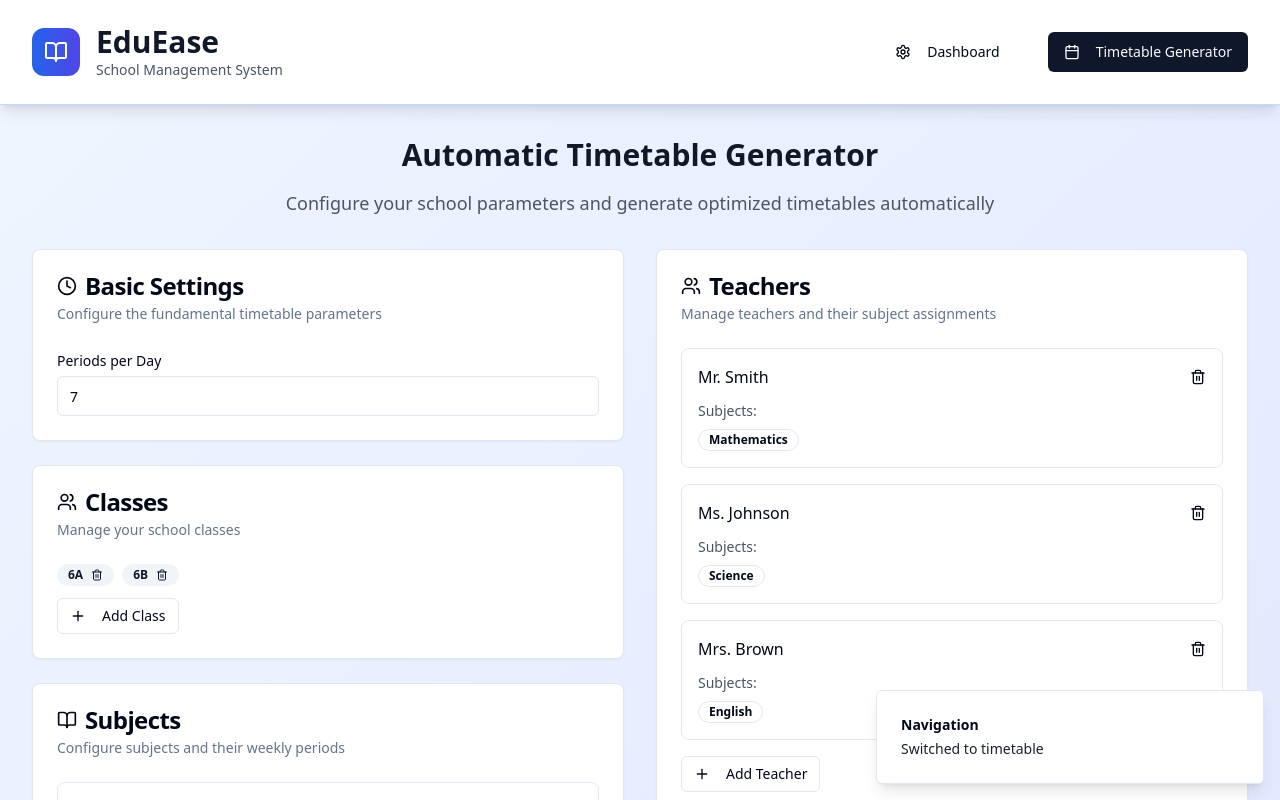
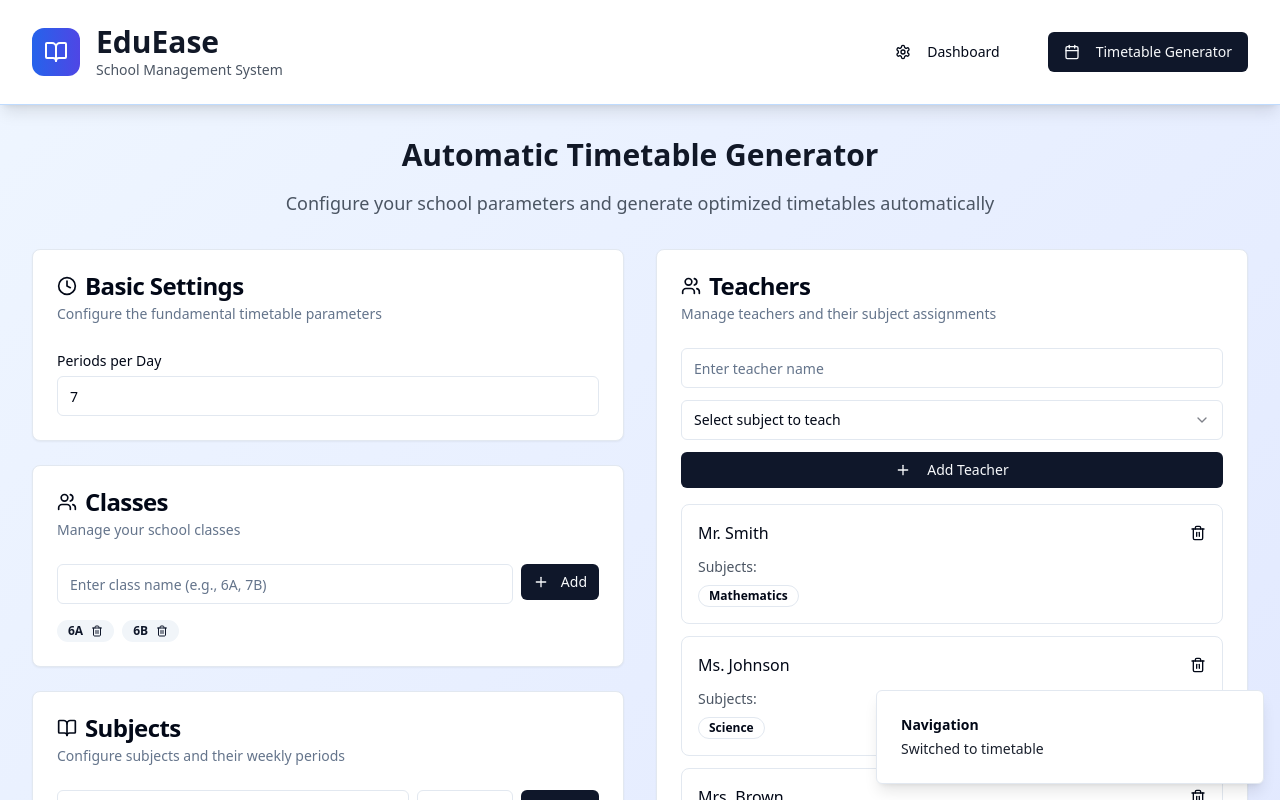
Before and after one commit to kegasiwsent/ease-school-schedules-78, a React (Vite) app: page / in a window 1280 px wide. Both pictures are taken after a click on the button "Timetable Generator". Shown: the top 800 px of the page. Built offline with nearby package versions, Linux system fonts and the light colour scheme.

Commit message:
feat: Allow adding classes, subjects, and teachers
Allow users to add classes, subjects, and teachers by typing their names directly into the input fields.

```diff
--- a/src/components/TimetableGenerator.tsx
+++ b/src/components/TimetableGenerator.tsx
@@ -1,4 +1,3 @@
-
 import React, { useState } from 'react';
 import { Card, CardContent, CardDescription, CardHeader, CardTitle } from '@/components/ui/card';
 import { Button } from '@/components/ui/button';
@@ -6,6 +5,7 @@ import { Input } from '@/components/ui/input';
 import { Label } from '@/components/ui/label';
 import { Badge } from '@/components/ui/badge';
 import { Separator } from '@/components/ui/separator';
+import { Select, SelectContent, SelectItem, SelectTrigger, SelectValue } from '@/components/ui/select';
 import { Plus, Trash2, Calendar, Users, BookOpen, Clock, Sparkles } from 'lucide-react';
 import { useToast } from '@/hooks/use-toast';
 import TimetableDisplay from './TimetableDisplay';
@@ -31,6 +31,14 @@ interface Class {
 const TimetableGenerator = () => {
   const { toast } = useToast();
   const [periodsPerDay, setPeriodsPerDay] = useState(7);
+
+  // Form states
+  const [newClassName, setNewClassName] = useState('');
+  const [newSubjectName, setNewSubjectName] = useState('');
+  const [newSubjectPeriods, setNewSubjectPeriods] = useState(3);
+  const [newTeacherName, setNewTeacherName] = useState('');
+  const [selectedSubjectForTeacher, setSelectedSubjectForTeacher] = useState('');
+
   const [classes, setClasses] = useState<Class[]>([
     { id: '1', name: '6A' },
     { id: '2', name: '6B' }
@@ -85,36 +93,55 @@ const TimetableGenerator = () => {
 
   const days = ['Monday', 'Tuesday', 'Wednesday', 'Thursday', 'Friday'];
 
-  const addClass = () => {
+  const handleAddClass = (e: React.FormEvent) => {
+    e.preventDefault();
+    if (newClassName.trim()) {
       const newClass: Class = {
         id: Date.now().toString(),
-      name: `Class ${classes.length + 1}`
+        name: newClassName.trim()
       };
       setClasses([...classes, newClass]);
+      setNewClassName('');
+      toast({
+        title: "Class Added",
+        description: `${newClass.name} has been added successfully.`,
+      });
+    }
   };
 
   const removeClass = (id: string) => {
     setClasses(classes.filter(c => c.id !== id));
   };
 
-  const addSubject = () => {
+  const handleAddSubject = (e: React.FormEvent) => {
+    e.preventDefault();
+    if (newSubjectName.trim()) {
       const newSubject: Subject = {
         id: Date.now().toString(),
-      name: `Subject ${subjects.length + 1}`,
-      periodsPerWeek: 3
+        name: newSubjectName.trim(),
+        periodsPerWeek: newSubjectPeriods
       };
       setSubjects([...subjects, newSubject]);
+      setNewSubjectName('');
+      setNewSubjectPeriods(3);
+      toast({
+        title: "Subject Added",
+        description: `${newSubject.name} has been added with ${newSubject.periodsPerWeek} periods per week.`,
+      });
+    }
   };
 
   const removeSubject = (id: string) => {
     setSubjects(subjects.filter(s => s.id !== id));
   };
 
-  const addTeacher = () => {
+  const handleAddTeacher = (e: React.FormEvent) => {
+    e.preventDefault();
+    if (newTeacherName.trim() && selectedSubjectForTeacher) {
       const newTeacher: Teacher = {
         id: Date.now().toString(),
-      name: `Teacher ${teachers.length + 1}`,
-      subjects: [],
+        name: newTeacherName.trim(),
+        subjects: [selectedSubjectForTeacher],
         availability: {
           'Monday': Array(periodsPerDay).fill(true),
           'Tuesday': Array(periodsPerDay).fill(true),
@@ -124,6 +151,13 @@ const TimetableGenerator = () => {
         }
       };
       setTeachers([...teachers, newTeacher]);
+      setNewTeacherName('');
+      setSelectedSubjectForTeacher('');
+      toast({
+        title: "Teacher Added",
+        description: `${newTeacher.name} has been added for ${selectedSubjectForTeacher}.`,
+      });
+    }
   };
 
   const removeTeacher = (id: string) => {
@@ -253,7 +287,19 @@ const TimetableGenerator = () => {
               <CardDescription>Manage your school classes</CardDescription>
             </CardHeader>
             <CardContent>
-              <div className="space-y-3">
+              <div className="space-y-4">
+                <form onSubmit={handleAddClass} className="flex space-x-2">
+                  <Input
+                    placeholder="Enter class name (e.g., 6A, 7B)"
+                    value={newClassName}
+                    onChange={(e) => setNewClassName(e.target.value)}
+                    className="flex-1"
+                  />
+                  <Button type="submit" size="sm">
+                    <Plus className="w-4 h-4 mr-1" />
+                    Add
+                  </Button>
+                </form>
                 <div className="flex flex-wrap gap-2">
                   {classes.map(cls => (
                     <Badge key={cls.id} variant="secondary" className="flex items-center space-x-2">
@@ -265,10 +311,6 @@ const TimetableGenerator = () => {
                     </Badge>
                   ))}
                 </div>
-                <Button onClick={addClass} variant="outline" size="sm">
-                  <Plus className="w-4 h-4 mr-2" />
-                  Add Class
-                </Button>
               </div>
             </CardContent>
           </Card>
@@ -283,7 +325,31 @@ const TimetableGenerator = () => {
               <CardDescription>Configure subjects and their weekly periods</CardDescription>
             </CardHeader>
             <CardContent>
-              <div className="space-y-3">
+              <div className="space-y-4">
+                <form onSubmit={handleAddSubject} className="space-y-3">
+                  <div className="flex space-x-2">
+                    <Input
+                      placeholder="Enter subject name"
+                      value={newSubjectName}
+                      onChange={(e) => setNewSubjectName(e.target.value)}
+                      className="flex-1"
+                    />
+                    <Input
+                      type="number"
+                      placeholder="Periods"
+                      value={newSubjectPeriods}
+                      onChange={(e) => setNewSubjectPeriods(parseInt(e.target.value) || 3)}
+                      min="1"
+                      max="10"
+                      className="w-24"
+                    />
+                    <Button type="submit" size="sm">
+                      <Plus className="w-4 h-4 mr-1" />
+                      Add
+                    </Button>
+                  </div>
+                </form>
+                <div className="space-y-2">
                   {subjects.map(subject => (
                     <div key={subject.id} className="flex items-center justify-between p-3 border rounded-lg">
                       <div className="flex-1">
@@ -296,10 +362,7 @@ const TimetableGenerator = () => {
                       />
                     </div>
                   ))}
-                <Button onClick={addSubject} variant="outline" size="sm">
-                  <Plus className="w-4 h-4 mr-2" />
-                  Add Subject
-                </Button>
+                </div>
               </div>
             </CardContent>
           </Card>
@@ -317,6 +380,31 @@ const TimetableGenerator = () => {
             </CardHeader>
             <CardContent>
               <div className="space-y-4">
+                <form onSubmit={handleAddTeacher} className="space-y-3">
+                  <Input
+                    placeholder="Enter teacher name"
+                    value={newTeacherName}
+                    onChange={(e) => setNewTeacherName(e.target.value)}
+                  />
+                  <Select value={selectedSubjectForTeacher} onValueChange={setSelectedSubjectForTeacher}>
+                    <SelectTrigger>
+                      <SelectValue placeholder="Select subject to teach" />
+                    </SelectTrigger>
+                    <SelectContent>
+                      {subjects.map(subject => (
+                        <SelectItem key={subject.id} value={subject.name}>
+                          {subject.name}
+                        </SelectItem>
+                      ))}
+                    </SelectContent>
+                  </Select>
+                  <Button type="submit" size="sm" className="w-full">
+                    <Plus className="w-4 h-4 mr-2" />
+                    Add Teacher
+                  </Button>
+                </form>
+
+                <div className="space-y-3">
                   {teachers.map(teacher => (
                     <div key={teacher.id} className="p-4 border rounded-lg">
                       <div className="flex items-center justify-between mb-3">
@@ -338,10 +426,7 @@ const TimetableGenerator = () => {
                       </div>
                     </div>
                   ))}
-                <Button onClick={addTeacher} variant="outline" size="sm">
-                  <Plus className="w-4 h-4 mr-2" />
-                  Add Teacher
-                </Button>
+                </div>
               </div>
             </CardContent>
           </Card>
```
Lines whose indentation alone changed are shown as unchanged.
